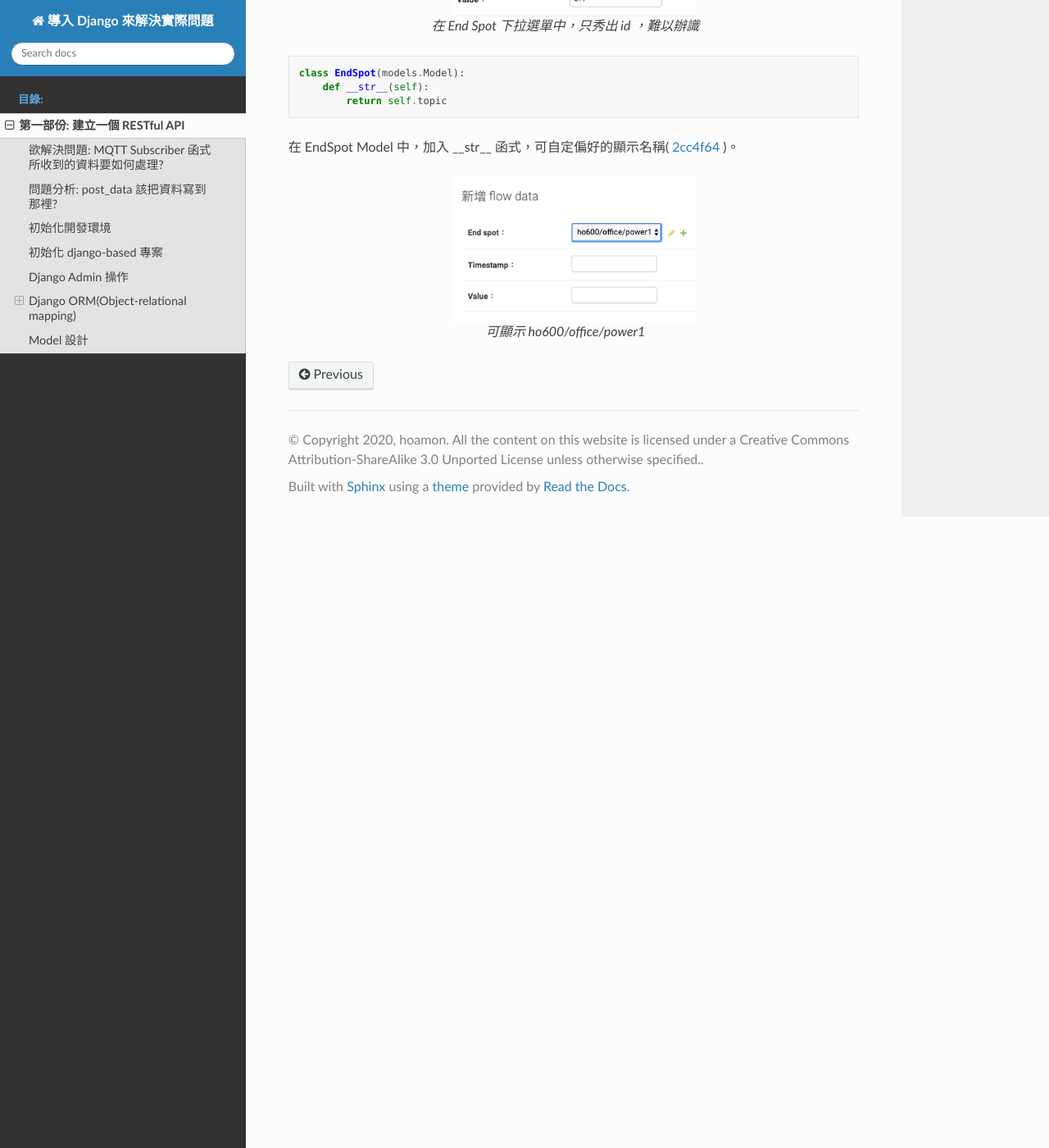
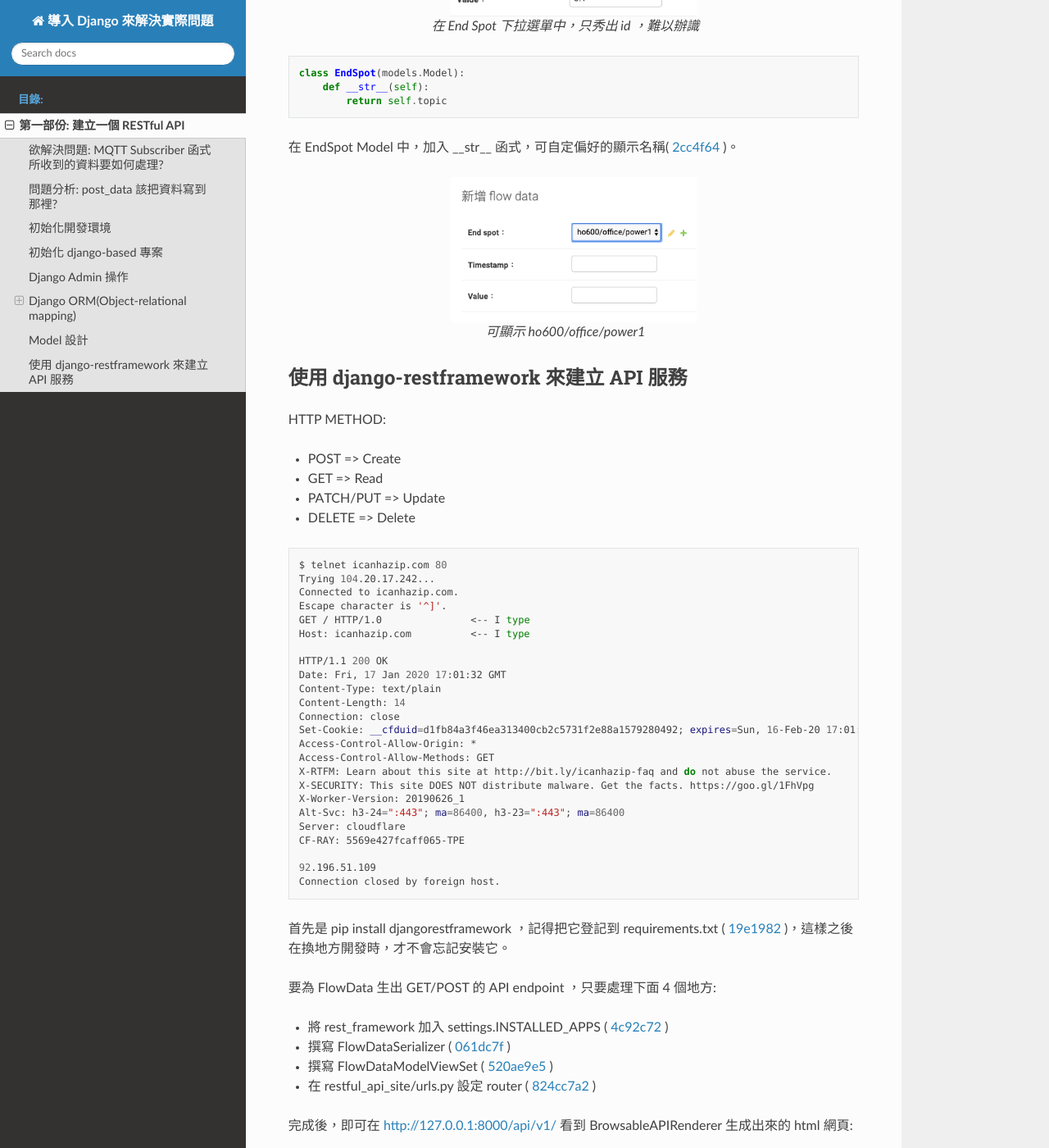
Before and after one commit to ho600-ltd/book-for-import-django, a Sphinx documentation site: the page built from docs/source/01part.rst, in a window 1280 px wide and 1400 px high, scrolled down 18077 px. Shown: the whole window at 82% size. Built offline with Sphinx 7.4.7 and the Read the Docs theme 2.0.0, drawn with Linux system fonts in a browser that asks for light colours; some of the changed text lies outside the part shown.

Commit message:
Finish the first part @master]

```diff
--- a/docs/source/01part.rst
+++ b/docs/source/01part.rst
@@ -63,3 +63,5 @@
 .. include:: 01part/django_orm.rst
 
 .. include:: 01part/model_design.rst
+
+.. include:: 01part/import_restframework.rst
--- /dev/null
+++ b/docs/source/01part/import_restframework.rst
@@ -0,0 +1,100 @@
+使用 django-restframework 來建立 API 服務
+-------------------------------------------------------------------------------
+
+HTTP METHOD:
+
+* POST          => Create
+* GET           => Read
+* PATCH/PUT     => Update
+* DELETE        => Delete
+
+.. code-block:: sh
+
+    $ telnet icanhazip.com 80
+    Trying 104.20.17.242...
+    Connected to icanhazip.com.
+    Escape character is '^]'.
+    GET / HTTP/1.0               <-- I type
+    Host: icanhazip.com          <-- I type
+
+    HTTP/1.1 200 OK
+    Date: Fri, 17 Jan 2020 17:01:32 GMT
+    Content-Type: text/plain
+    Content-Length: 14
+    Connection: close
+    Set-Cookie: __cfduid=d1fb84a3f46ea313400cb2c5731f2e88a1579280492; expires=Sun, 16-Feb-20 17:01:32 GMT; path=/; domain=.icanhazip.com; HttpOnly; SameSite=Lax
+    Access-Control-Allow-Origin: *
+    Access-Control-Allow-Methods: GET
+    X-RTFM: Learn about this site at http://bit.ly/icanhazip-faq and do not abuse the service.
+    X-SECURITY: This site DOES NOT distribute malware. Get the facts. https://goo.gl/1FhVpg
+    X-Worker-Version: 20190626_1
+    Alt-Svc: h3-24=":443"; ma=86400, h3-23=":443"; ma=86400
+    Server: cloudflare
+    CF-RAY: 5569e427fcaff065-TPE
+
+    92.196.51.109
+    Connection closed by foreign host.
+
+首先是 pip install djangorestframework ，記得把它登記到 requirements.txt ( `19e1982 <https://github.com/ho600-ltd/examples-of-book-for-import-django/commit/19e1982893ff2aa542577b24c82ff2c70b307ee5>`_ )，\
+這樣之後在換地方開發時，才不會忘記安裝它。
+
+要為 FlowData 生出 GET/POST 的 API endpoint ，只要處理下面 4 個地方:
+
+* 將 rest_framework 加入 settings.INSTALLED_APPS ( `4c92c72 <https://github.com/ho600-ltd/examples-of-book-for-import-django/commit/4c92c72efdab3aaf3c77af65fca85d162fc349c2>`_ )
+* 撰寫 FlowDataSerializer ( `061dc7f <https://github.com/ho600-ltd/examples-of-book-for-import-django/commit/061dc7f117a38acd8b47f9cc3bcdfac2d8f8ff72>`_ )
+* 撰寫 FlowDataModelViewSet ( `520ae9e5 <https://github.com/ho600-ltd/examples-of-book-for-import-django/commit/520ae9e52eaccc3c2f24fcd149ab03459c0579ac>`_ )
+* 在 restful_api_site/urls.py 設定 router ( `824cc7a2 <https://github.com/ho600-ltd/examples-of-book-for-import-django/commit/824cc7a24acc0d62ee56bd59095f38876a7dfd46>`_ )
+
+完成後，即可在 http://127.0.0.1:8000/api/v1/ 看到 BrowsableAPIRenderer 生成出來的 html 網頁:
+
+.. figure:: 01part/api_root.png
+    :width: 600px
+    :align: center
+
+    http://127.0.0.1:8000/api/v1/flowdata/ 是可以點選的
+
+.. figure:: 01part/flow_data_endpoint.png
+    :width: 600px
+    :align: center
+
+    /api/v1/flowdata/ 的畫面，同時可以看到 objects ，也提供 POST Form
+
+.. figure:: 01part/flow_data_endpoint_in_json.png
+    :width: 600px
+    :align: center
+
+    querystring 設定 format=json 後，則只出現 json 格式的所有紀錄
+
+先使用 curl 來測試:
+
+.. code-block:: sh
+
+    $ curl -X POST -H "Content-Type: application/json" \
+    -d '{ "end_spot": 1, "timestamp": "1579283621.327474", "value": 1.4 }' \
+    'http://127.0.0.1:8000/api/v1/flowdata/?format=json'
+    {"id":4,"resource_uri":"http://127.0.0.1:8000/api/v1/flowdata/4/?format=json","timestamp":"1579283621.327474","value":1.4,"create_time":"2020-01-17T18:00:40.909966Z","end_spot":1}
+
+可以得到伺服器回傳給我們的新紀錄 id 為 4 。這樣，我們就可以把 post_data 函式寫出來了:
+
+.. code-block:: python
+    :linenos:
+
+    import requests
+    def post_data(*args, **kw):
+        msg = args[0]
+        url = 'http://127.0.0.1:8000/api/v1/flowdata/?format=json'
+        topic_mapping = {
+            "ho600/office/power1": 1,
+        }
+        data = {
+            "end_spot": topic_mapping[msg.topic],
+            "timestamp": msg.payload.get('timestamp', ''),
+            "value": msg.payload.get('value', ''),
+        }
+        res = requests.post(url, data=data)
+        print(res.text)
+        #INFO: {"id":5,
+        #       "resource_uri":
+        #           "http://127.0.0.1:8000/api/v1/flowdata/5/?format=json",
+        #       "timestamp":"123.123456","value":4.1,
+        #       "create_time":"2020-01-17T18:11:42.967727Z","end_spot":1}
```
Also changed, not shown: docs/source/01part/api_root.png (added), docs/source/01part/flow_data_endpoint.png (added), docs/source/01part/flow_data_endpoint_in_json.png (added).
